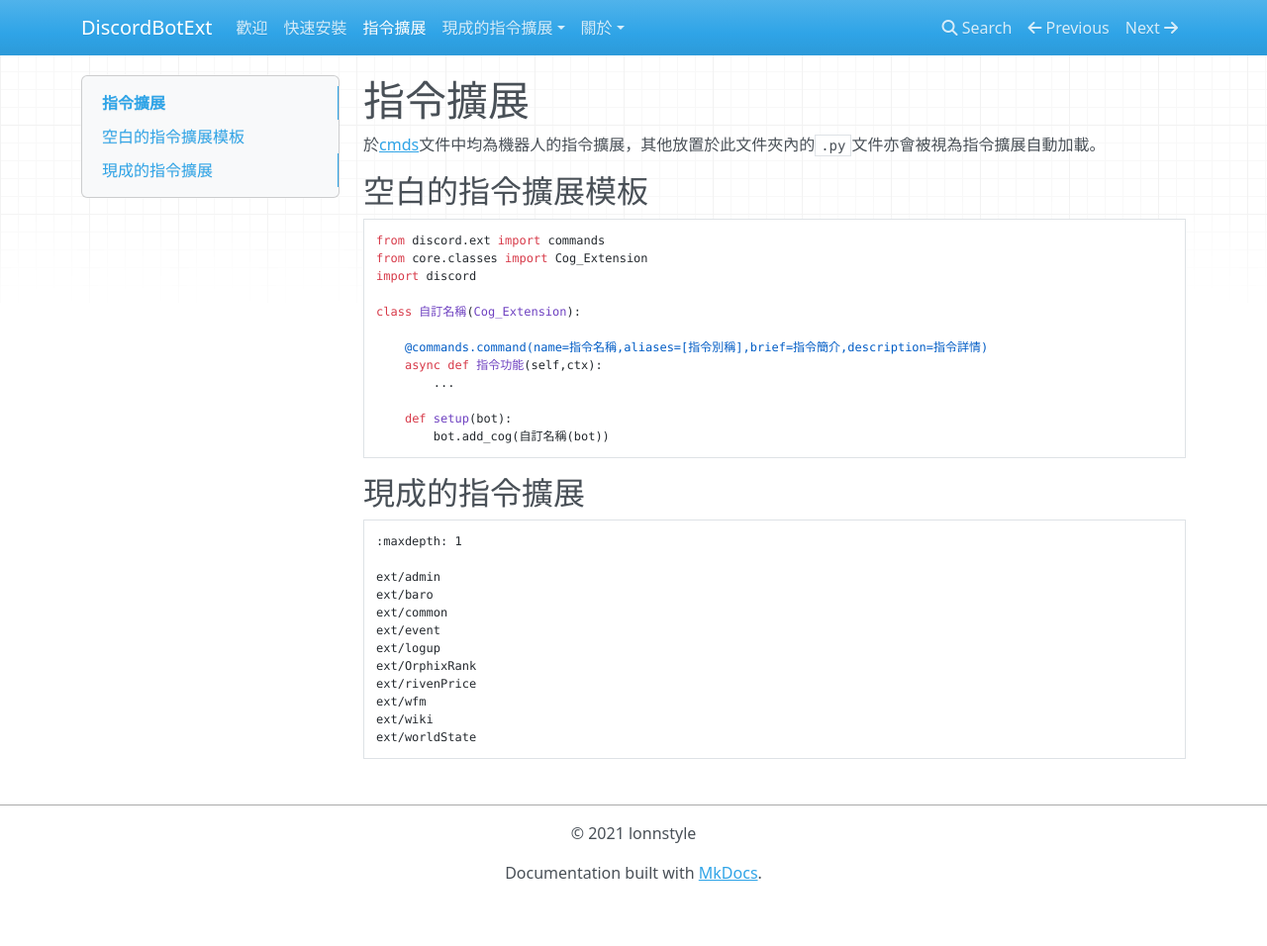
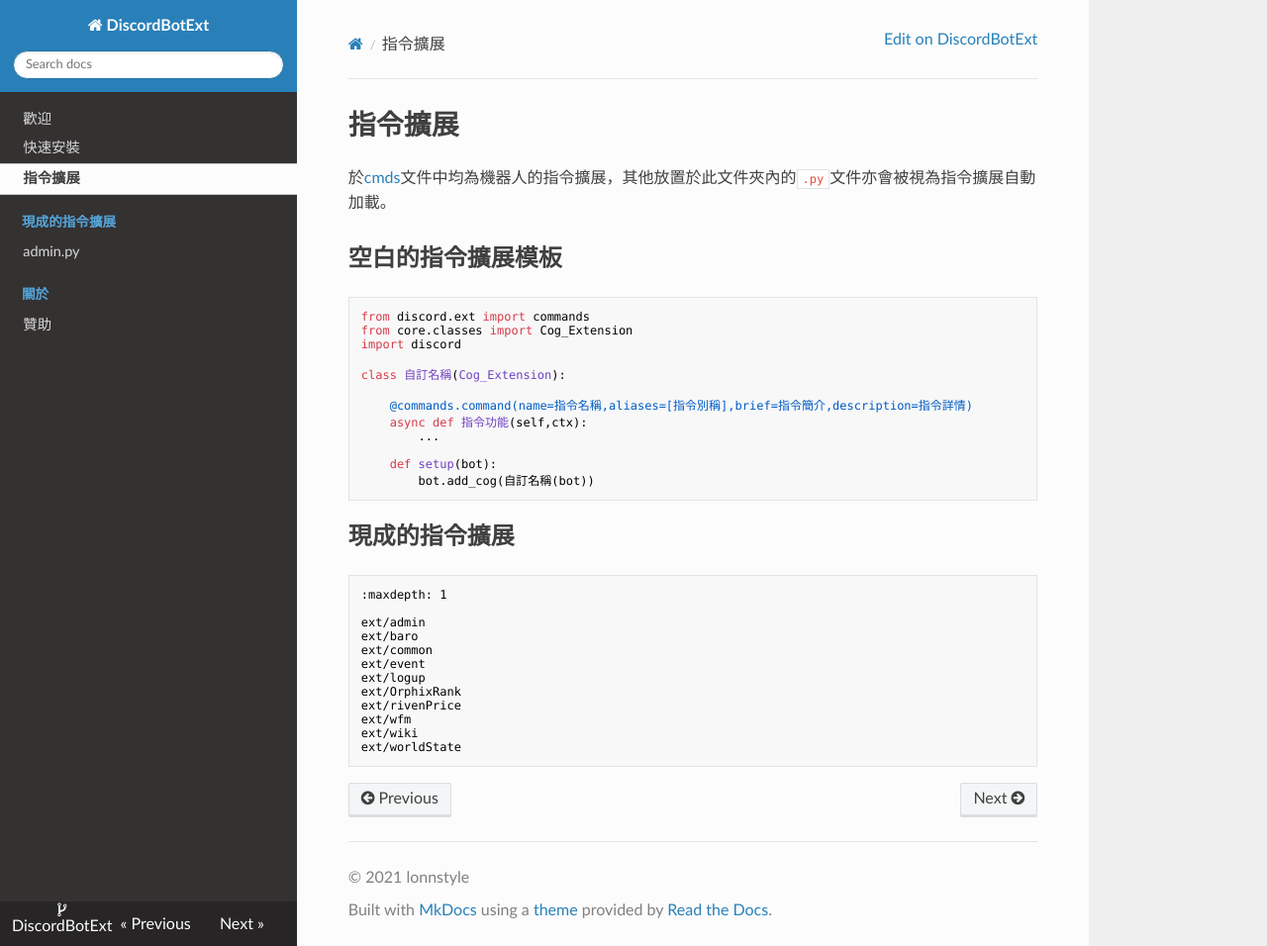
Before and after one commit to lonnstyle/DiscordBotExt, an MkDocs documentation site: the page built from docs/ext.md, in a window 1280 px wide and 956 px high. Shown: the whole window at 99% size. Built offline with MkDocs 1.6.1, drawn with Linux system fonts in a browser that asks for light colours; nearby versions of some CDN libraries.

Commit message:
Update mkdocs.yml

```diff
--- a/mkdocs.yml
+++ b/mkdocs.yml
@@ -1,5 +1,12 @@
 site_name: DiscordBotExt
+repo_url: https://github.com/lonnstyle/DiscordBotExt
+repo_name: DiscordBotExt
+site_author: lonnstyle
 copyright: © 2021 lonnstyle
+docs_dir: ./docs
+theme:
+    name: readthedocs
+    titles_only: true
 nav:
     - 歡迎: index.md
     - 快速安裝: quickInstall.md
```
